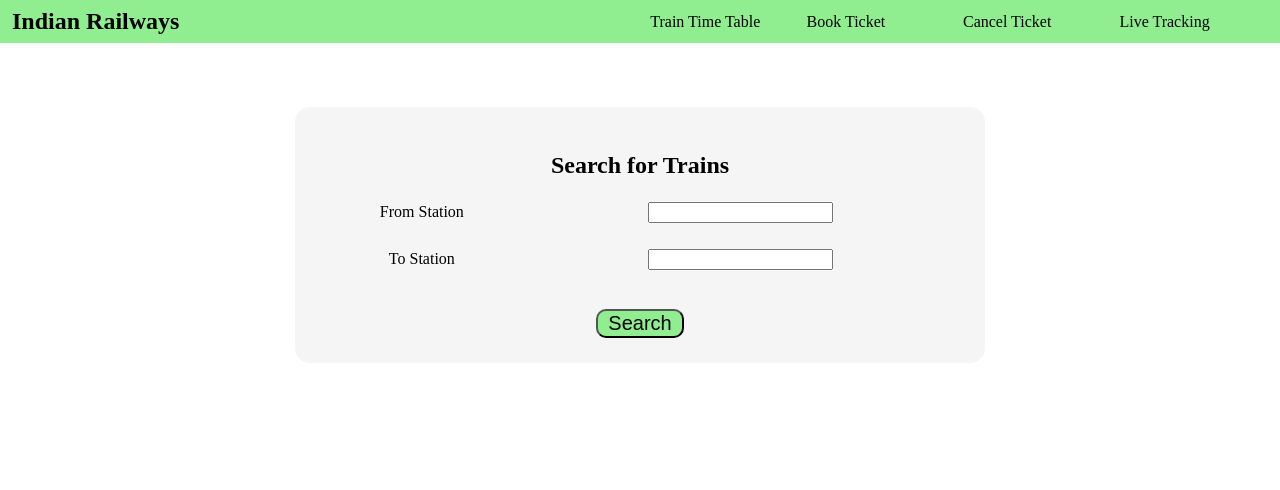
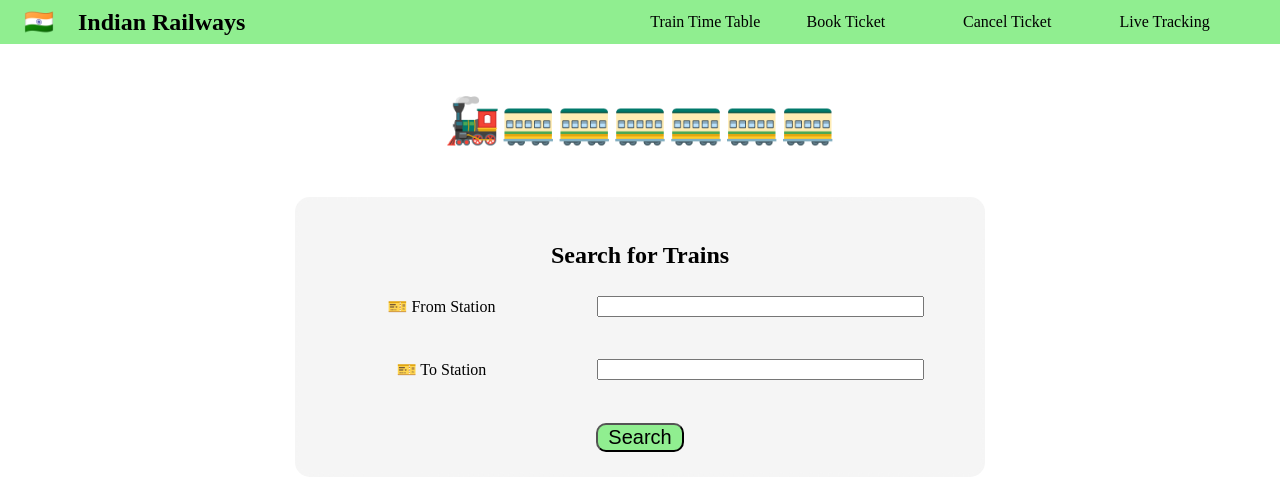
Before and after one commit to rba1aji/academic-project-railways-system, a plain HTML site: page index.html in a window 1280 px wide. Drawn offline with Linux system fonts and the light colour scheme.

Commit message:
emoji added

```diff
--- a/index.html
+++ b/index.html
@@ -48,19 +48,25 @@
             </div>
         </header>
 
+        <div style="padding:20px; font-size:140%;">
+            <h1 style="text-align: center;">&#128642;&#128643;&#128643;&#128643;&#128643;&#128643;&#128643;</h1>
+        </div>
+
         <div class="banner1">
             <h2 style="text-align: center;">Search for Trains</h2>
             <table class="search-trains" style="width: 50vw;">
 
                 <tr>
-                    <td><label>From Station</label></td>
+                    <td><label>
+                            &#127915; From Station</label></td>
                     <td><input /></label></td>
                 </tr>
                 <tr>
                     <td>&nbsp;</td>
                 </tr>
                 <tr>
-                    <td><label>To Station</label></td>
+                    <td><label>
+                            &#127915; To Station</label></td>
                     <td><input /></label></td>
                 </tr>
             </table>
--- a/script.js
+++ b/script.js
@@ -11,7 +11,7 @@ if (window.innerWidth > 600) {
     document.getElementById("nav-bar").innerHTML = `
     <table class="nav-bar-table">
         <th>
-        <td style="width:50vw;"><h1>Indian Railways</h1></td>
+        <td style="width:50vw;"><h1>&nbsp; 🇮🇳 &nbsp;&nbsp; Indian Railways</h1></td>
         <td>Train Time Table</td>
         <td>Book Ticket</td>
         <td>Cancel Ticket</td>
@@ -25,8 +25,8 @@ else {
 
     <table class="nav-bar-table">
         <tr>
-            <td style="width:80vw"><h1>Indian Railways</h1></td>
-            <td style="width:10vw" id='menu' onclick="menuFun()" ><button><h1>&nbsp; = &nbsp;</h1></button></td>
+            <td style="width:80vw"><h1>🇮🇳 &nbsp; &nbsp;Indian Railways</h1></td>
+            <td style="width:10vw" id='menu' onclick="menuFun()" ><button><h1> = </h1></button></td>
         </tr>
     </table>`;
 }
--- a/style.css
+++ b/style.css
@@ -32,13 +32,13 @@ body {
 
 .search-trains td {
     text-align: center;
+    padding: 5px;
 }
 
 /* .search-trains{
 } */
 
 .banner1 {
-    margin-top: 5vw;
     width: 50vw;
     padding: 20px;
     text-align: center;
@@ -49,6 +49,10 @@ body {
     margin-right: auto;
 }
 
+input{
+    width:85%;
+}
+
 button {
     font-size: 20px;
     background-color: lightgreen;
```
